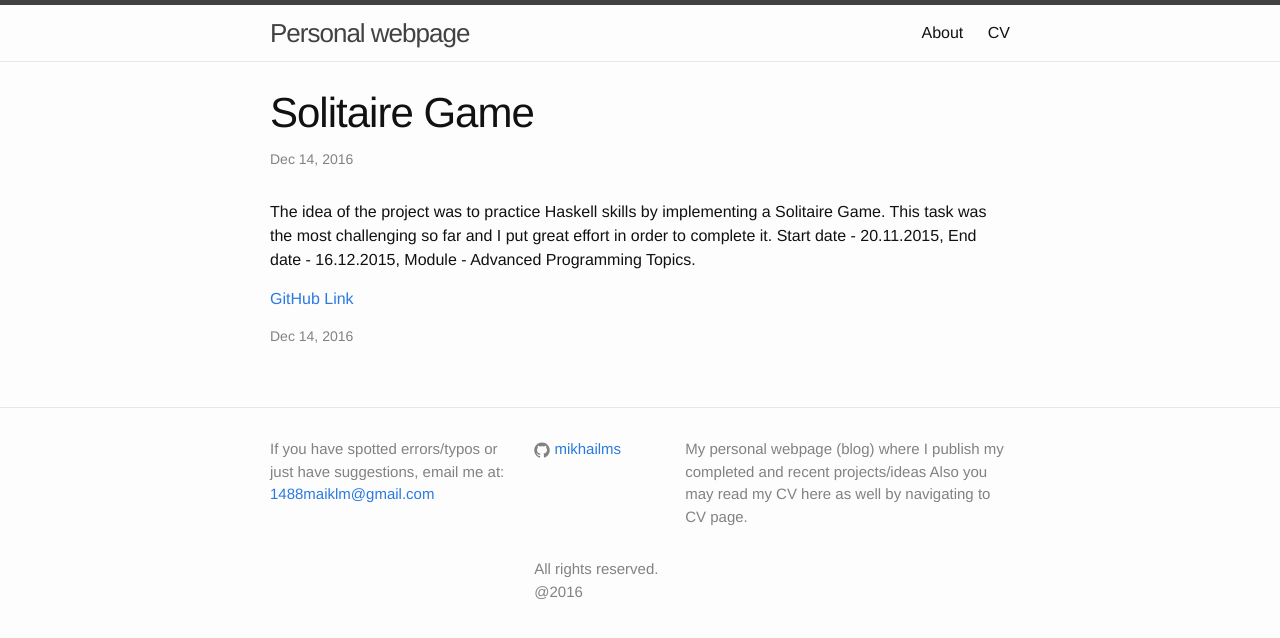
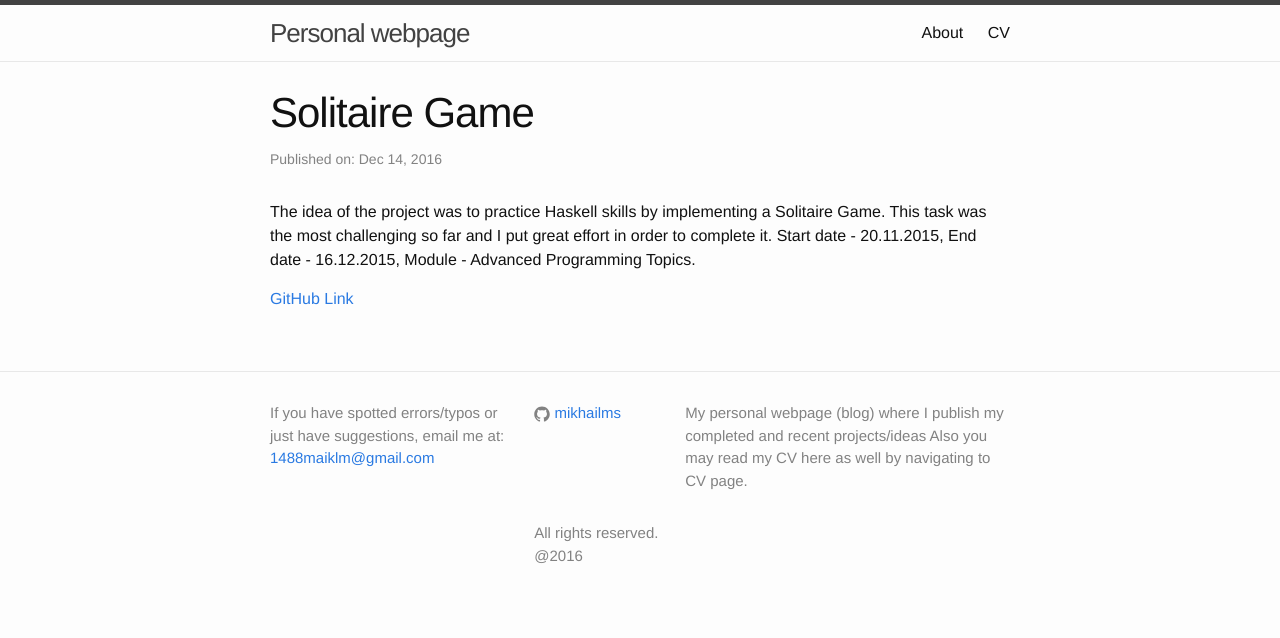
Before and after one commit to MikhailMS/mikhailms.github.io, a Jekyll site: the page built from _posts/2016-12-14-story-13.markdown, in a window 1280 px wide. Shown: the top 638 px of the page. Built offline with Jekyll 4.4.1, drawn with Linux system fonts in a browser that asks for light colours.

Commit message:
customisation

```diff
--- a/_layouts/post.html
+++ b/_layouts/post.html
@@ -5,17 +5,18 @@
 
   <header class="post-header">
     <h1 class="post-title" itemprop="name headline">{{ page.title }}</h1>
-    <p class="post-meta"><time datetime="{{ page.date | date_to_xmlschema }}" itemprop="datePublished">{{ page.date | date: "%b %-d, %Y" }}</time>{% if page.author %} • <span itemprop="author" itemscope itemtype="http://schema.org/Person"><span itemprop="name">{{ page.author }}</span></span>{% endif %}</p>
+    <p class="post-meta">Published on: <time datetime="{{ page.date | date_to_xmlschema }}" itemprop="datePublished">{{ page.date | date: "%b %-d, %Y" }}</time></p>
   </header>
 
   <div class="post-content" itemprop="articleBody">
     {{ content }}
     <p class="post-meta">
-      <time datetime="{{ page.date | date_to_xmlschema }}" itemprop="datePublished">{{ page.date | date: "%b %-d, %Y" }}</time>
-      {% if page.author %} •
+      {% if page.author %}
       <span itemprop="author" itemscope itemtype="http://schema.org/Person">
-        <span itemprop="name">{{ page.author }}</span>
-        <span itemprop="start-date">{{ page.start-date | date: "%b %-d, %Y" }}</span>
+        <span itemprop="name">{{ page.author }}</span> •
+        <span itemprop="start-date">Started on {{ page.start-date | date: "%b %-d, %Y" }}</span> ~
+        <span itemprop="end-date">Finished on {{ page.start-date | date: "%b %-d, %Y" }}</span> •
+        <span itemprop="module">{{ page.module-name }}</span>
       </span>
       {% endif %}
     </p>
```
